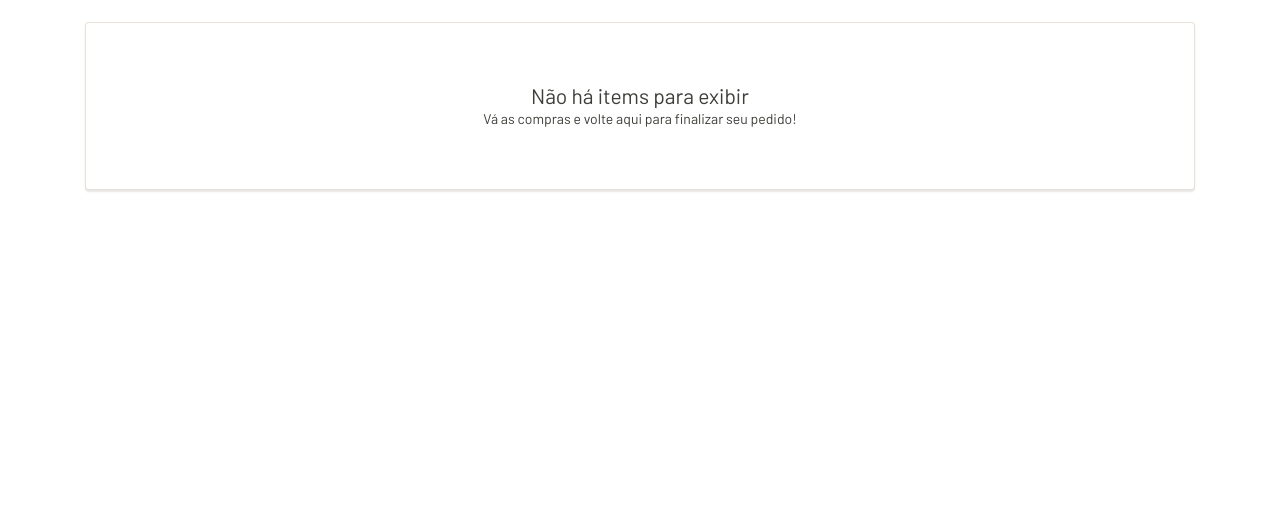
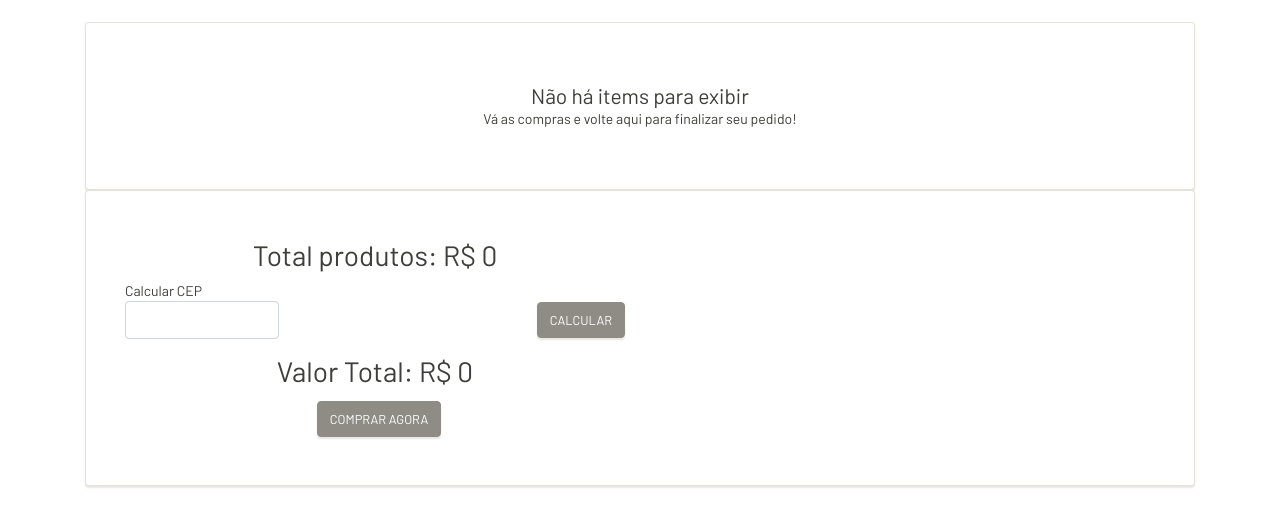
Before and after one commit to italoservio/stock_sales_manager, a PHP site: template public/pages/cart.twig in a window 1280 px wide. Shown: the part 164-691 px from the top of the page. Run offline with PHP 8.4, Linux system fonts and the light colour scheme; the template is opened without the code that fills it: most values are stand-ins (such as "Sample title", 1, 10 or a date in 2020); data that the repository does not hold is empty; some libraries are stand-ins or nearby versions.

Commit message:
Cart complet

```diff
--- a/public/pages/cart.twig
+++ b/public/pages/cart.twig
@@ -1,7 +1,7 @@
 {% extends "templates/default.twig" %}
 
 {% block title %}
-  {{title}}
+  {{ title }}
 {% endblock %}
 
 {% block content %}
@@ -17,13 +17,37 @@
             <ul id="cart" class="list-group list-group-flush">
             </ul>
           </div>
+
+          <div class=" card px-4 py-5 col-lg-12">
+            <div id="price">
+            </div>
+            <div class="col-lg-6 ">
+              <div class="d-flex align-items-center justify-content-between">
+                <div class="form-group">
+                  <label for="inputCEP">Calcular CEP</label>
+                  <input id="inputCEP" type="text" class="form-control">
+                </div>
+                <div class="col-lg-6 d-flex align-items-center">
+                  <div id="cepPrice" class="d-flex align-items-center justify-content-end"></div>
+                </div>
+                <div>
+                  <button id="btnCalculate" class="btn btn-secondary ml-2 mt-1">Calcular</button>
+                </div>
+              </div>
+              <div id="pricetotal" class=" text-center col-lg-12">
+                <h2>Valor Total: R$ <span class="spanContext"> ?</span></h2>
+                <button id="btnBuy" class="btn btn-secondary ml-2 mt-1">Comprar agora</button>
+              </div>
+            </div>
+          </div>
         </div>
       </div>
     </div>
   </div>
+  </div>
 {% endblock %}
 
 {% block script %}
-{{ parent() }}
-<script type="text/javascript" src="{{assetsPath}}/js/pages/cart.js"></script>
+  {{ parent() }}
+  <script type="text/javascript" src="{{ assetsPath }}/js/pages/cart.js"></script>
 {% endblock %}
--- a/src/Entities/Orders.php
+++ b/src/Entities/Orders.php
@@ -108,4 +108,7 @@ class Orders {
   public function setClientId($p_clientid) {
     $this->clientid = $p_clientid;
   }
+  public function setCliente($p_Cliente) {
+    $this->client = $p_Cliente;
+  }
 }
```
Also changed, not shown: src/Controllers/OrdersController.php (+49 -27 lines), src/Entities/Orderproduct.php (+7 -0 lines), public/assets/js/pages/cart.js, src/Database/db.sqlite.
